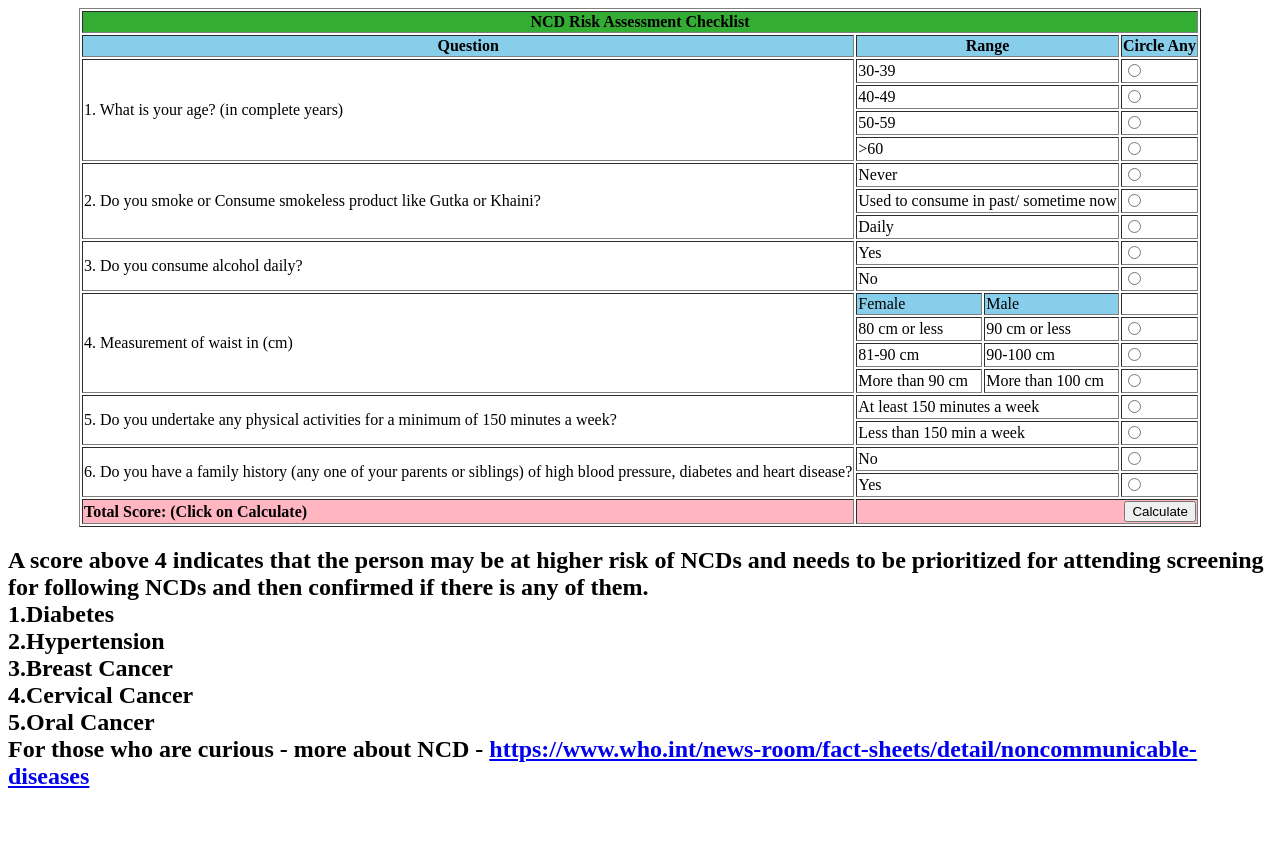
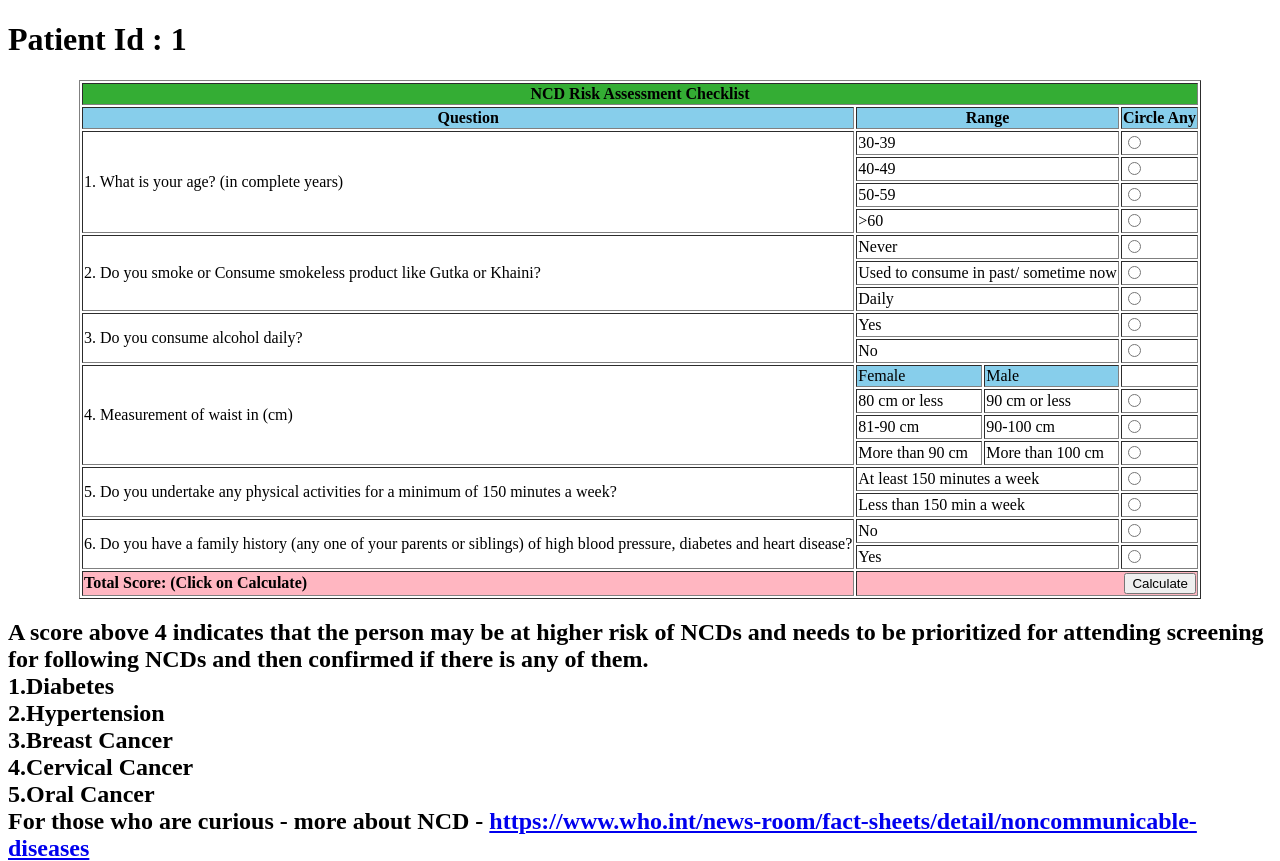
Before and after one commit to ankita-m18/NCD-python-mysql, a Flask app: template templates/question.html in a window 1280 px wide. Shown: the top 861 px of the page. Before the commit the page ends 788 px from the top, so only its background shows below. Run offline with Flask 2, Linux system fonts and the light colour scheme; the template is opened without the code that fills it: most values are stand-ins (such as "Sample title", 1, 10 or a date in 2020); some libraries are stand-ins or nearby versions.

Commit message:
add patient_id

```diff
--- a/templates/question.html
+++ b/templates/question.html
@@ -7,6 +7,7 @@
 </head>
 
 <body>
+    <h1>Patient Id : {{ patient_id }}</h1>
     <form name="NCD" method="POST" action="/submit">
         <table align="center" border="1" height="" width="">
             <tr>
```
